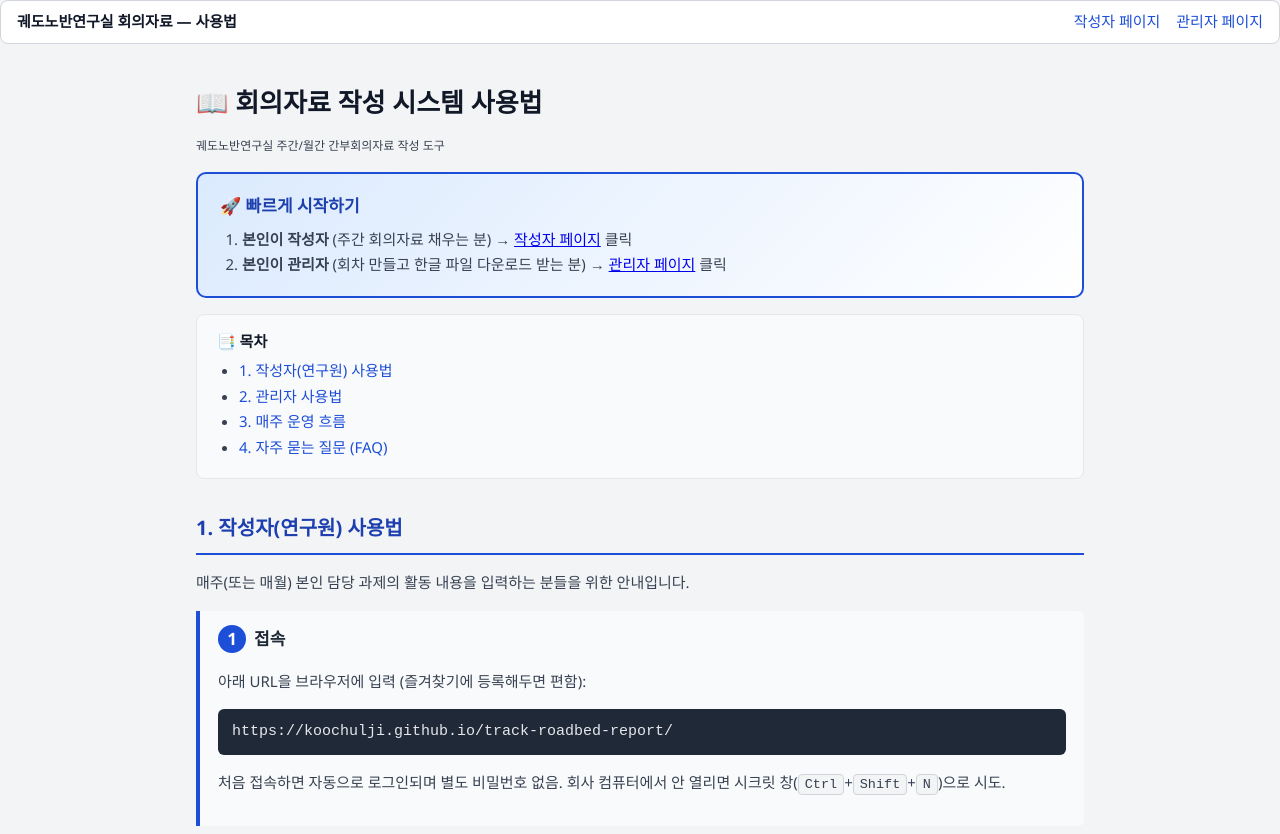
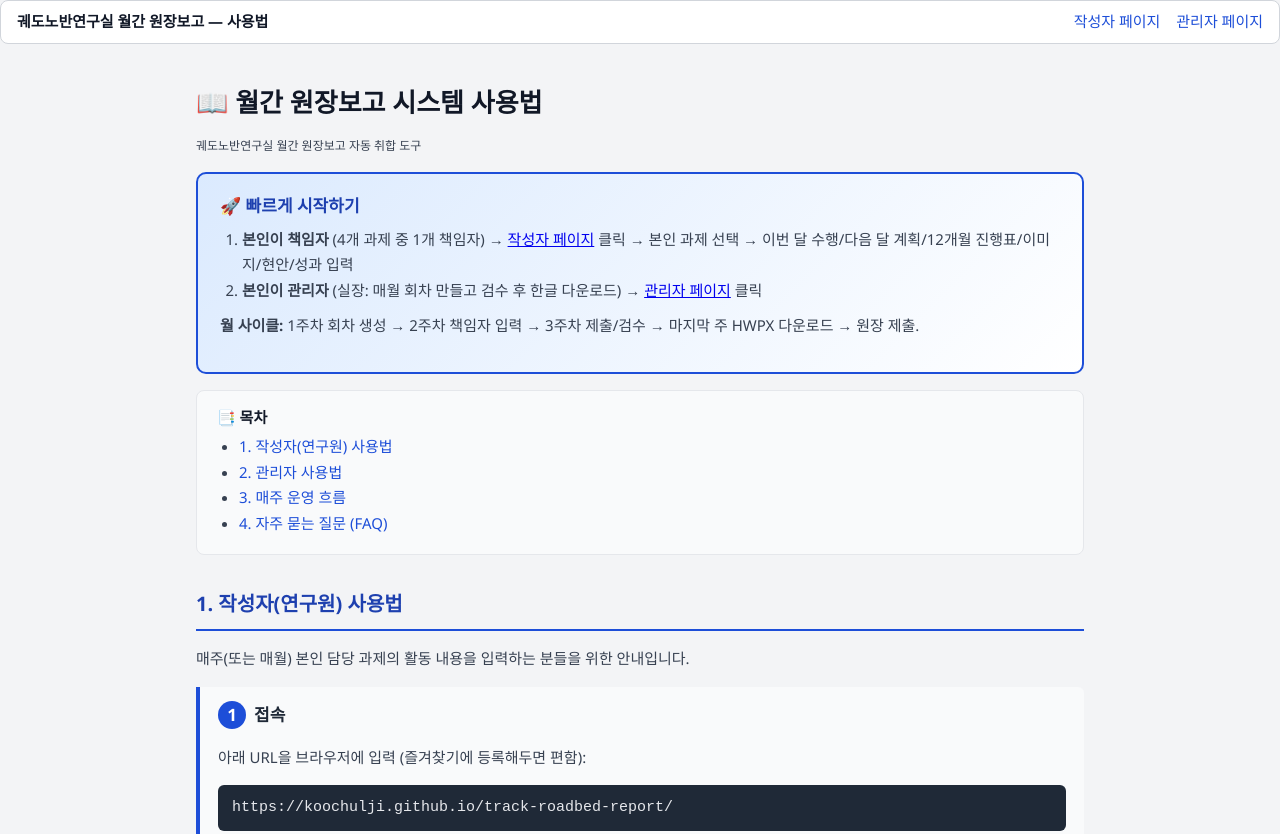
Before and after one commit to koochulji/krri-roadbed-monthly, a plain HTML site: page help.html in a window 1280 px wide. Shown: the top 834 px of the page. Drawn offline with Linux system fonts and the light colour scheme.

Commit message:
docs: rewrite README + SETUP for monthly system, update help.html headings

```diff
--- a/help.html
+++ b/help.html
@@ -3,7 +3,7 @@
 <head>
   <meta charset="UTF-8" />
   <meta name="viewport" content="width=device-width, initial-scale=1.0" />
-  <title>사용법 — 궤도노반연구실 회의자료 작성 시스템</title>
+  <title>사용법 — 궤도노반연구실 월간 원장보고</title>
   <link rel="stylesheet" href="./assets/css/app.css?v=4" />
   <style>
     body { font-size: 15px; line-height: 1.7; }
@@ -79,7 +79,7 @@
 </head>
 <body>
   <div class="topbar">
-    <div><strong>궤도노반연구실 회의자료 — 사용법</strong></div>
+    <div><strong>궤도노반연구실 월간 원장보고 — 사용법</strong></div>
     <nav class="nav">
       <a href="./index.html">작성자 페이지</a>
       <a href="./admin.html">관리자 페이지</a>
@@ -88,15 +88,16 @@
 
   <div class="help-page">
 
-    <h1>📖 회의자료 작성 시스템 사용법</h1>
-    <p class="muted">궤도노반연구실 주간/월간 간부회의자료 작성 도구</p>
+    <h1>📖 월간 원장보고 시스템 사용법</h1>
+    <p class="muted">궤도노반연구실 월간 원장보고 자동 취합 도구</p>
 
     <div class="quick-start">
       <h3>🚀 빠르게 시작하기</h3>
       <ol style="margin: 0; padding-left: 22px;">
-        <li><strong>본인이 작성자</strong> (주간 회의자료 채우는 분) → <a href="./index.html">작성자 페이지</a> 클릭</li>
-        <li><strong>본인이 관리자</strong> (회차 만들고 한글 파일 다운로드 받는 분) → <a href="./admin.html">관리자 페이지</a> 클릭</li>
+        <li><strong>본인이 책임자</strong> (4개 과제 중 1개 책임자) → <a href="./index.html">작성자 페이지</a> 클릭 → 본인 과제 선택 → 이번 달 수행/다음 달 계획/12개월 진행표/이미지/현안/성과 입력</li>
+        <li><strong>본인이 관리자</strong> (실장: 매월 회차 만들고 검수 후 한글 다운로드) → <a href="./admin.html">관리자 페이지</a> 클릭</li>
       </ol>
+      <p style="margin-top:10px"><strong>월 사이클:</strong> 1주차 회차 생성 → 2주차 책임자 입력 → 3주차 제출/검수 → 마지막 주 HWPX 다운로드 → 원장 제출.</p>
     </div>
 
     <div class="toc">
```
Also changed, not shown: 2 other files.
